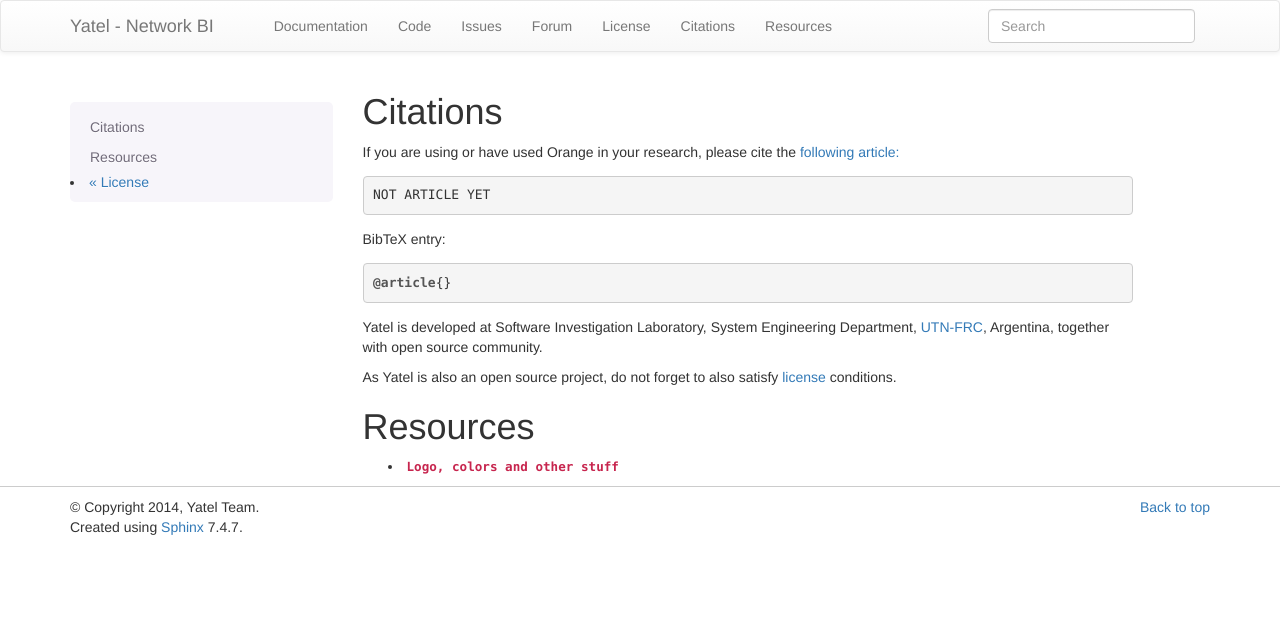
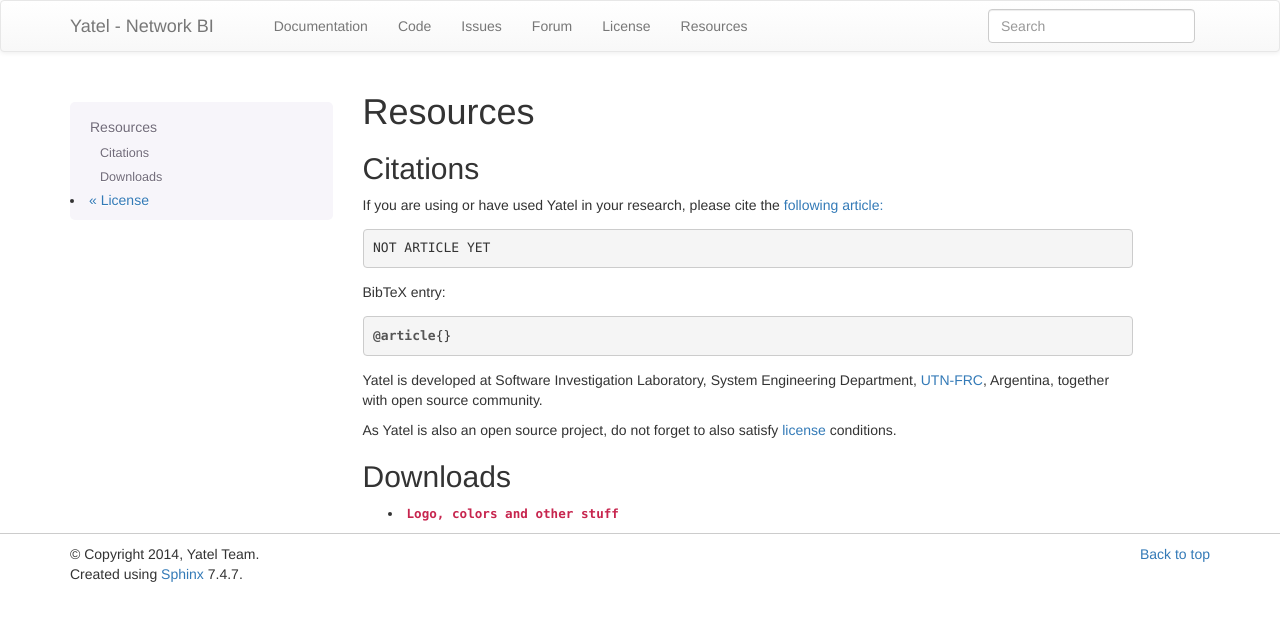
Before and after one commit to yatel-bi/webpage, a Sphinx documentation site: the page built from source/resources.rst, in a window 1280 px wide. Shown: the top 621 px of the page. Built offline with Sphinx 7.4.7, drawn with Linux system fonts in a browser that asks for light colours.

Commit message:
added webpage

```diff
--- a/source/index.rst
+++ b/source/index.rst
@@ -24,4 +24,4 @@
     :maxdepth: 1
 
     license.rst
-    cite.rst
+    resources.rst
--- a/source/cite.rst
+++ b/source/resources.rst
@@ -1,9 +1,12 @@
 .. _cite:
 
-Citations
+Resources
 =========
 
-If you are using or have used Orange in your research, please cite the
+Citations
+---------
+
+If you are using or have used Yatel in your research, please cite the
 `following article:  <http://www.endoftheinternet.com/>`_
 
 ::
@@ -26,7 +29,7 @@
 :ref:`license <License>` conditions.
 
 
-Resources
-=========
+Downloads
+---------
 
 - :download:`Logo, colors and other stuff <_static/yatel_design.zip>`
```
Also changed, not shown: source/_static/yatel.css (+32 -4 lines).
